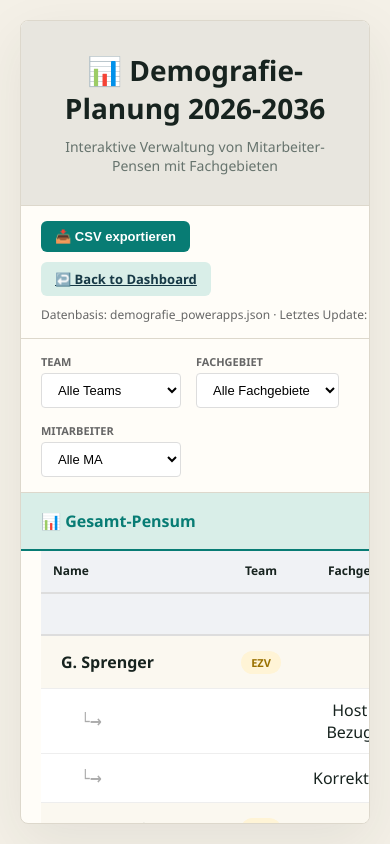
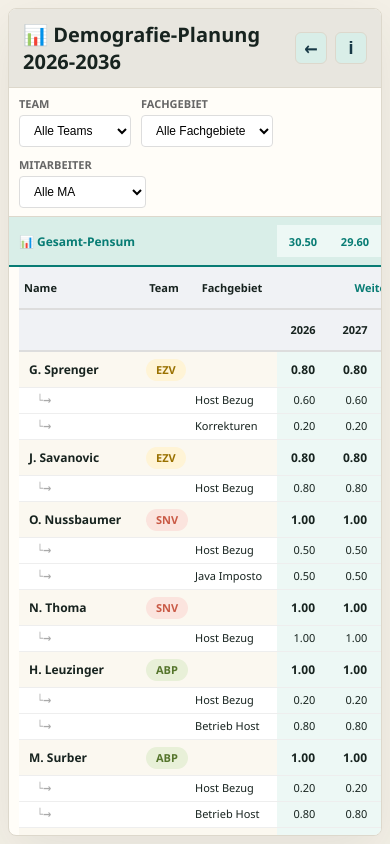
Before and after one commit to githubpat99/EOL, a plain HTML site: page sn_zp_demografie_planung.html in a window 390 px wide. Drawn offline with Linux system fonts and the light colour scheme; no server answers.

Commit message:
Add files via upload

```diff
--- a/sn_zp_demografie_planung.html
+++ b/sn_zp_demografie_planung.html
@@ -17,6 +17,10 @@
             height: 100vh;
             padding: 20px;
             overflow: hidden;
+            --name-col-width: 150px;
+            --team-col-width: 58px;
+            --fachgebiet-col-width: 104px;
+            --year-col-width: 64px;
         }
 
         .container {
@@ -34,8 +38,17 @@
         .header {
             background: linear-gradient(135deg, #667eea 0%, #764ba2 100%);
             color: white;
-            padding: 30px;
-            text-align: center;
+            padding: 22px 30px;
+            display: flex;
+            align-items: center;
+            justify-content: space-between;
+            gap: 18px;
+            flex: 0 0 auto;
+        }
+
+        .header-title {
+            min-width: 0;
+            text-align: left;
         }
 
         .header h1 {
@@ -50,7 +63,7 @@
 
         .toolbar {
             background: #f8f9fa;
-            padding: 15px 20px;
+            padding: 10px 20px;
             border-bottom: 1px solid #e0e0e0;
             display: flex;
             gap: 10px;
@@ -110,12 +123,60 @@
             white-space: nowrap;
         }
 
+        .toolbar-actions {
+            position: relative;
+            display: flex;
+            gap: 8px;
+            align-items: center;
+            flex: 0 0 auto;
+        }
+
+        .icon-btn {
+            width: 36px;
+            height: 36px;
+            display: inline-flex;
+            align-items: center;
+            justify-content: center;
+            border: 1px solid #ddd8cc;
+            border-radius: 6px;
+            background: #d9eee8;
+            color: #173946;
+            font-size: 20px;
+            font-weight: 700;
+            text-decoration: none;
+            cursor: pointer;
+        }
+
+        .icon-btn:hover,
+        .icon-btn:focus-visible {
+            background: #c2e2da;
+            outline: none;
+        }
+
+        .info-popover {
+            position: absolute;
+            right: 0;
+            top: calc(100% + 8px);
+            z-index: 60;
+            min-width: 310px;
+            max-width: min(420px, calc(100vw - 40px));
+            padding: 12px 14px;
+            border: 1px solid #ddd8cc;
+            border-radius: 6px;
+            background: #fffdf8;
+            box-shadow: 0 12px 30px rgba(23, 35, 31, 0.14);
+        }
+
+        .info-popover[hidden] {
+            display: none;
+        }
+
         .filter-section {
             background: #f8f9fa;
-            padding: 15px 20px;
+            padding: 10px 20px;
             border-bottom: 1px solid #e0e0e0;
             display: flex;
-            gap: 15px;
+            gap: 10px;
             flex-wrap: wrap;
             align-items: center;
             flex: 0 0 auto;
@@ -135,13 +196,13 @@
         }
 
         .filter-group select {
-            padding: 8px 12px;
+            padding: 7px 10px;
             border: 1px solid #ddd;
             border-radius: 4px;
-            font-size: 13px;
+            font-size: 12px;
             background: white;
             cursor: pointer;
-            min-width: 140px;
+            min-width: 128px;
         }
 
         .filter-group select:focus {
@@ -160,7 +221,7 @@
             gap: 10px;
             overflow-x: auto;
             align-items: center;
-            min-width: 1260px;
+            min-width: calc(var(--name-col-width) + var(--team-col-width) + var(--fachgebiet-col-width) + 11 * var(--year-col-width));
             flex: 0 0 auto;
         }
 
@@ -184,7 +245,7 @@
 
         .summary-row {
             display: grid;
-            grid-template-columns: 180px 80px 120px repeat(11, 80px);
+            grid-template-columns: var(--name-col-width) var(--team-col-width) var(--fachgebiet-col-width) repeat(11, var(--year-col-width));
             gap: 0;
         }
 
@@ -201,8 +262,8 @@
         }
 
         .data-table {
-            width: 1260px;
-            min-width: 1260px;
+            width: calc(var(--name-col-width) + var(--team-col-width) + var(--fachgebiet-col-width) + 11 * var(--year-col-width));
+            min-width: calc(var(--name-col-width) + var(--team-col-width) + var(--fachgebiet-col-width) + 11 * var(--year-col-width));
             table-layout: fixed;
             border-collapse: collapse;
             background: white;
@@ -216,11 +277,11 @@
         }
 
         .data-table th {
-            padding: 12px;
+            padding: 9px 8px;
             text-align: center;
             border-bottom: 2px solid #ddd;
             font-weight: 600;
-            font-size: 12px;
+            font-size: 11px;
             vertical-align: middle;
             line-height: 1.2;
             background: #f0f2f5;
@@ -236,15 +297,15 @@
 
         .data-table th.label-col {
             text-align: left;
-            width: 180px;
+            width: var(--name-col-width);
         }
 
         .data-table th.team-col {
-            width: 80px;
+            width: var(--team-col-width);
         }
 
         .data-table th.fachgebiet-col {
-            width: 120px;
+            width: var(--fachgebiet-col-width);
         }
 
         .fachgebiet-cell-content {
@@ -255,6 +316,7 @@
         }
 
         .delete-fachgebiet {
+            display: none;
             border: 0;
             background: transparent;
             color: #c95945;
@@ -269,10 +331,12 @@
         }
 
         .data-table td {
-            padding: 10px 12px;
+            padding: 5px 8px;
             border-bottom: 1px solid #eee;
             text-align: center;
             vertical-align: middle;
+            font-size: 12px;
+            line-height: 1.2;
         }
 
         .data-table td.label-col {
@@ -287,6 +351,18 @@
 
         .data-table tbody tr.parent-row {
             background: #fafafa;
+            font-weight: 700;
+            box-shadow: inset 0 -1px 0 #ddd8cc;
+        }
+
+        .data-table tbody tr.parent-row td {
+            font-size: 13px;
+            padding-top: 7px;
+            padding-bottom: 6px;
+        }
+
+        .data-table tbody tr.parent-row td[class*="year-cell"] {
+            font-weight: 800;
         }
 
         .data-table tbody tr.child-row {
@@ -294,30 +370,40 @@
         }
 
         .data-table tbody tr.child-row td {
-            padding-left: 40px;
+            padding-top: 3px;
+            padding-bottom: 4px;
+            padding-left: 18px;
         }
 
         .data-table tbody tr.child-row td:not(.label-col) {
-            padding-left: 12px;
+            padding-left: 8px;
         }
 
         .row-label {
             display: flex;
             align-items: center;
-            gap: 8px;
-            min-height: 32px;
+            gap: 6px;
+            min-height: 24px;
         }
 
         .name-display {
             font-weight: 600;
-            cursor: pointer;
-            padding: 4px 8px;
+            cursor: default;
+            padding: 3px 5px;
             border-radius: 4px;
             transition: background 0.2s;
         }
 
+        .readonly-value {
+            min-height: 22px;
+            display: flex;
+            align-items: center;
+            justify-content: center;
+            font-variant-numeric: tabular-nums;
+        }
+
         .name-display:hover {
-            background: #e3f2fd;
+            background: transparent;
         }
 
         .name-input {
@@ -335,8 +421,8 @@
         }
 
         .year-input {
-            width: 50px;
-            padding: 6px;
+            width: 46px;
+            padding: 5px;
             border: 1px solid #ddd;
             border-radius: 4px;
             font-size: 12px;
@@ -530,19 +616,113 @@
         .container { border: 1px solid #ddd8cc; box-shadow: 0 18px 55px rgba(37, 46, 39, 0.08); }
         .header { background: #e8e6df; color: #17231f; border-bottom: 1px solid #ddd8cc; }
         .header p { color: #66736d; opacity: 1; }
+
+        @media (max-width: 900px) {
+            body {
+                padding: 8px;
+                --name-col-width: 122px;
+                --team-col-width: 46px;
+                --fachgebiet-col-width: 90px;
+                --year-col-width: 52px;
+            }
+
+            .container {
+                height: calc(100vh - 16px);
+            }
+
+            .header {
+                padding: 12px 14px;
+            }
+
+            .header h1 {
+                font-size: 20px;
+                margin-bottom: 0;
+            }
+
+            .header p {
+                display: none;
+            }
+
+            .icon-btn {
+                width: 32px;
+                height: 32px;
+                font-size: 18px;
+            }
+
+            .info-popover {
+                min-width: 280px;
+            }
+
+            .toolbar,
+            .filter-section {
+                padding: 8px 10px;
+            }
+
+            .filter-group select {
+                min-width: 112px;
+                max-width: 150px;
+            }
+
+            .summary-row {
+                padding: 8px 10px;
+            }
+
+            .summary-label {
+                font-size: 12px;
+            }
+
+            .summary-cell {
+                font-size: 11px;
+                padding: 3px 4px;
+            }
+
+            .table-wrapper {
+                padding: 0 10px 10px;
+            }
+
+            .data-table th,
+            .data-table td {
+                padding: 4px 5px;
+                font-size: 11px;
+            }
+
+            .data-table tbody tr.parent-row td {
+                font-size: 12px;
+                padding-top: 6px;
+                padding-bottom: 5px;
+            }
+
+            .data-table tbody tr.child-row td {
+                padding-top: 2px;
+                padding-bottom: 3px;
+            }
+
+            .readonly-value {
+                min-height: 20px;
+            }
+
+            .year-input {
+                width: 42px;
+                font-size: 11px;
+                padding: 4px;
+            }
+        }
     </style>
 </head>
 <body>
     <div class="container">
         <div class="header">
-            <h1>📊 Demografie-Planung 2026-2036</h1>
-            <p>Interaktive Verwaltung von Mitarbeiter-Pensen mit Fachgebieten</p>
-        </div>
-
-        <div class="toolbar">
-            <button class="btn btn-primary" onclick="exportCSV()">📥 CSV exportieren</button>
-            <a class="btn btn-secondary" href="SN_ZP_Dashboard.html#demography">↩️ Back to Dashboard</a>
-            <div id="jsonStatus" class="json-status">Datenbasis: demografie_powerapps.json · Letztes Update: wird geladen ...</div>
+            <div class="header-title">
+                <h1>📊 Demografie-Planung 2026-2036</h1>
+                <p>Interaktive Verwaltung von Mitarbeiter-Pensen mit Fachgebieten</p>
+            </div>
+            <div class="toolbar-actions">
+                <a class="icon-btn" href="SN_ZP_Dashboard.html#demography" title="Zurück zum Dashboard" aria-label="Zurück zum Dashboard">←</a>
+                <button class="icon-btn" type="button" onclick="toggleInfoPanel()" title="Datenstand anzeigen" aria-label="Datenstand anzeigen">i</button>
+                <div id="infoPanel" class="info-popover" hidden>
+                    <div id="jsonStatus" class="json-status">Datenbasis: demografie_powerapps.json · Letztes Update: wird geladen ...</div>
+                </div>
+            </div>
         </div>
 
         <div class="filter-section">
@@ -1142,14 +1322,13 @@
                 : `${dataSourceFile} wurde geladen`;
         }
 
+        function toggleInfoPanel() {
+            const panel = document.getElementById('infoPanel');
+            if (panel) panel.hidden = !panel.hidden;
+        }
+
         function saveData() {
-            try {
-                localStorage.setItem(STORAGE_KEY, JSON.stringify(employees));
-                updateJsonStatus();
-                console.log('Gespeichert. Mitarbeiter:', employees.length);
-            } catch (error) {
-                console.error('Fehler beim Speichern:', error);
-            }
+            updateJsonStatus();
         }
 
         function getAllFachgebiete() {
@@ -1263,58 +1442,15 @@
         }
 
         function setPensum(employee, fachgebiet, year, value) {
-            const numValue = Math.max(0, Math.min(1, parseFloat(value) || 0));
-            if (fachgebiet.jahre) {
-                fachgebiet.jahre[year] = numValue;
-                saveData();
-                renderTable();
-                updateSummary();
-            }
+            alert('Diese Ansicht ist schreibgeschützt. Änderungen bitte in Power Apps erfassen.');
         }
 
         function addFachgebiet() {
-            if (!Array.isArray(employees)) {
-                alert('Die Daten werden noch geladen. Bitte kurz warten und erneut versuchen.');
-                return;
-            }
-
-            const employeeSelect = document.getElementById('filterMitarbeiter');
-            const selectedName = employeeSelect.value;
-            const employeeName = selectedName || prompt('Name des Mitarbeiters:');
-            if (!employeeName) return;
-
-            const employee = employees.find(item => item.name === employeeName.trim());
-            if (!employee) {
-                alert('Mitarbeiter nicht gefunden. Bitte zuerst den Namen im Filter auswählen.');
-                return;
-            }
-
-            const fachgebietName = prompt(`Neues Fachgebiet für ${employee.name}:`);
-            if (!fachgebietName || !fachgebietName.trim()) return;
-            const name = fachgebietName.trim();
-
-            if (!Array.isArray(employee.fachgebiete)) employee.fachgebiete = [];
-            if (employee.fachgebiete.some(item => item.name === name)) {
-                alert('Dieses Fachgebiet ist beim Mitarbeiter bereits vorhanden.');
-                return;
-            }
-
-            const jahre = {};
-            YEARS.forEach(year => { jahre[year] = 0; });
-            employee.fachgebiete.push({ name, jahre });
-            saveData();
-            updateFilterOptions();
-            document.getElementById('filterMitarbeiter').value = employee.name;
-            applyFilters();
+            alert('Diese Ansicht ist schreibgeschützt. Fachgebiete bitte in Power Apps zuordnen.');
         }
 
         function deleteFachgebiet(employee, fachgebiet) {
-            if (!confirm(`Fachgebiet "${fachgebiet.name}" bei ${employee.name} löschen?`)) return;
-
-            employee.fachgebiete = employee.fachgebiete.filter(item => item !== fachgebiet);
-            saveData();
-            updateFilterOptions();
-            applyFilters();
+            alert('Diese Ansicht ist schreibgeschützt. Löschungen bitte in Power Apps vornehmen.');
         }
 
         function getYearTotal(employee, year) {
@@ -1407,7 +1543,6 @@
                     const nameDisplay = document.createElement('span');
                     nameDisplay.className = 'name-display';
                     nameDisplay.textContent = row.employee.name;
-                    nameDisplay.onclick = (e) => startEditName(row.employee, e);
                     rowLabel.appendChild(nameDisplay);
 
                     labelCell.appendChild(rowLabel);
@@ -1441,7 +1576,6 @@
                         const nameDisplay = document.createElement('span');
                         nameDisplay.className = 'name-display';
                         nameDisplay.textContent = row.employee.name;
-                        nameDisplay.onclick = (e) => startEditName(row.employee, e);
                         labelCell.appendChild(nameDisplay);
                     }
                     const indent = document.createElement('span');
@@ -1462,14 +1596,6 @@
                     fachgebietName.textContent = row.fachgebiet.name;
                     fachgebietName.style.fontWeight = '500';
                     fachgebietContent.appendChild(fachgebietName);
-                    const deleteButton = document.createElement('button');
-                    deleteButton.type = 'button';
-                    deleteButton.className = 'delete-fachgebiet';
-                    deleteButton.textContent = '🗑';
-                    deleteButton.title = 'Fachgebiet löschen';
-                    deleteButton.setAttribute('aria-label', `Fachgebiet ${row.fachgebiet.name} löschen`);
-                    deleteButton.onclick = () => deleteFachgebiet(row.employee, row.fachgebiet);
-                    fachgebietContent.appendChild(deleteButton);
                     fgCell.appendChild(fachgebietContent);
                     tr.appendChild(fgCell);
 
@@ -1479,15 +1605,10 @@
                         td.className = phaseClass;
 
                         const value = getPensum(row.employee, row.fachgebiet, year);
-                        const input = document.createElement('input');
-                        input.type = 'number';
-                        input.min = '0';
-                        input.max = '1';
-                        input.step = '0.1';
-                        input.value = value;
-                        input.className = 'year-input';
-                        input.onchange = (e) => setPensum(row.employee, row.fachgebiet, year, e.target.value);
-                        td.appendChild(input);
+                        const valueDisplay = document.createElement('span');
+                        valueDisplay.className = 'readonly-value';
+                        valueDisplay.textContent = Number(value).toFixed(2);
+                        td.appendChild(valueDisplay);
                         tr.appendChild(td);
                     });
                 }
@@ -1507,40 +1628,7 @@
         }
 
         function startEditName(employee, event) {
-            const nameDisplay = event.target;
-            const labelCell = nameDisplay.closest('td');
-
-            const input = document.createElement('input');
-            input.type = 'text';
-            input.className = 'name-input';
-            input.value = employee.name;
-
-            function finishEdit(save) {
-                if (save && input.value.trim()) {
-                    const oldName = employee.name;
-                    employee.name = input.value.trim();
-                    saveData();
-                }
-                renderTable();
-                updateFilterOptions();
-                applyFilters();
-            }
-
-            input.onblur = () => finishEdit(true);
-            input.onkeydown = (e) => {
-                if (e.key === 'Enter') {
-                    finishEdit(true);
-                    input.blur();
-                } else if (e.key === 'Escape') {
-                    finishEdit(false);
-                    input.blur();
-                }
-            };
-
-            const rowLabel = nameDisplay.closest('.row-label');
-            rowLabel.replaceChild(input, nameDisplay);
-            input.focus();
-            input.select();
+            alert('Diese Ansicht ist schreibgeschützt. Namen bitte in Power Apps bearbeiten.');
         }
 
         function escapeCsvValue(value) {
```
